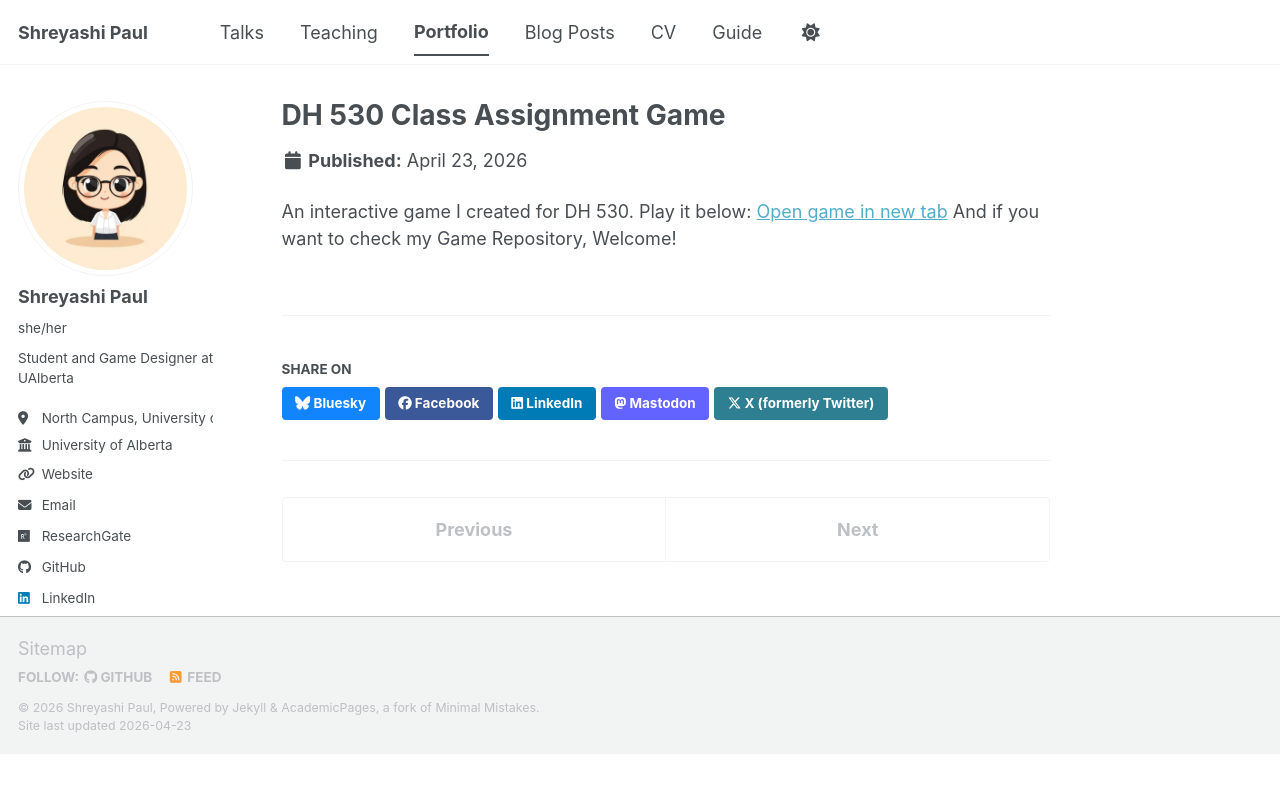
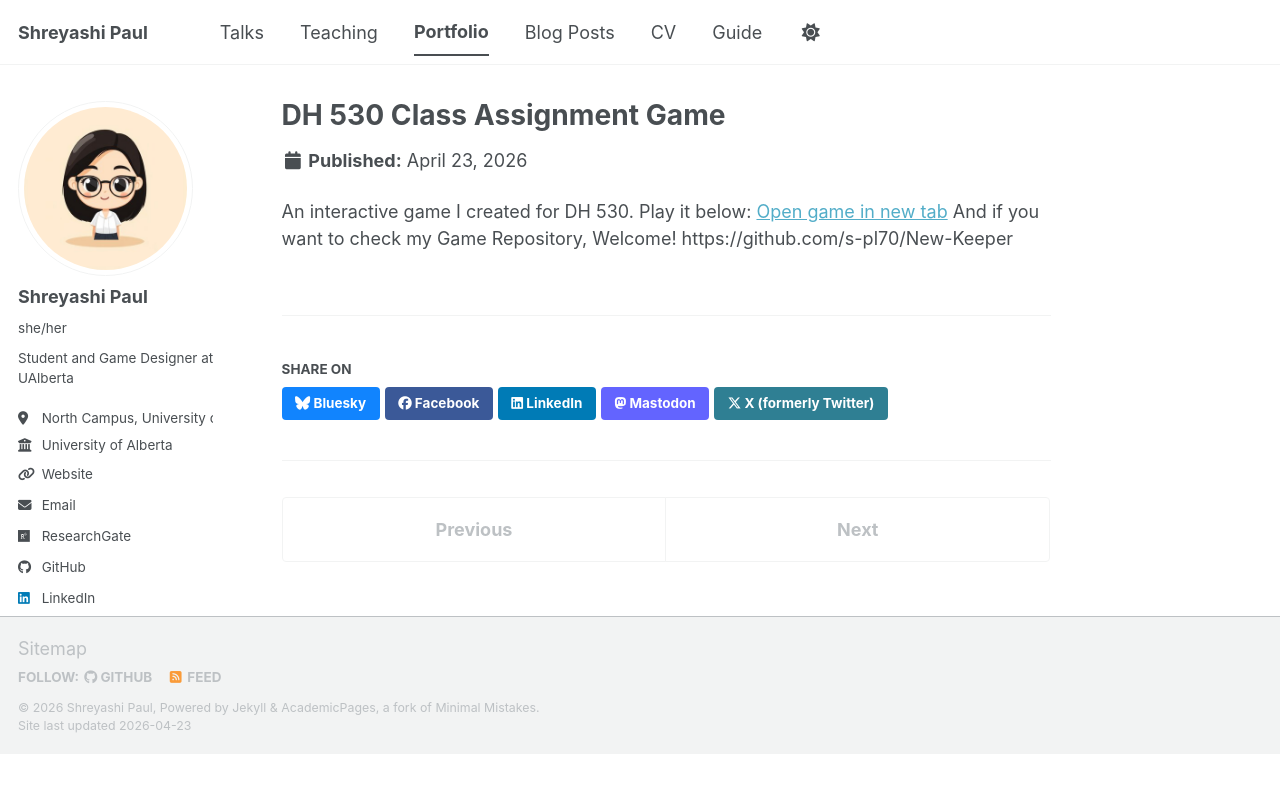
Before and after one commit to s-pl70/me, a Jekyll site: the page built from _portfolio/portfolio-2.html, in a window 1280 px wide. Shown: the top 793 px of the page. Built offline with Jekyll 4.4.1, drawn with Linux system fonts in a browser that asks for light colours; a script bundle is joined from its source files by our own code; library files that are not in the unit come from our copies; some of the changed lines change nothing that is shown.

Commit message:
Update portfolio-2.html

```diff
--- a/_portfolio/portfolio-2.html
+++ b/_portfolio/portfolio-2.html
@@ -10,3 +10,4 @@ An interactive game I created for DH 530. Play it below:
 <a href="https://s-pl70.github.io/New-Keeper/" target="_blank">Open game in new tab</a>
 
 And if you want to check my Game Repository, Welcome!
+https://github.com/s-pl70/New-Keeper
```
